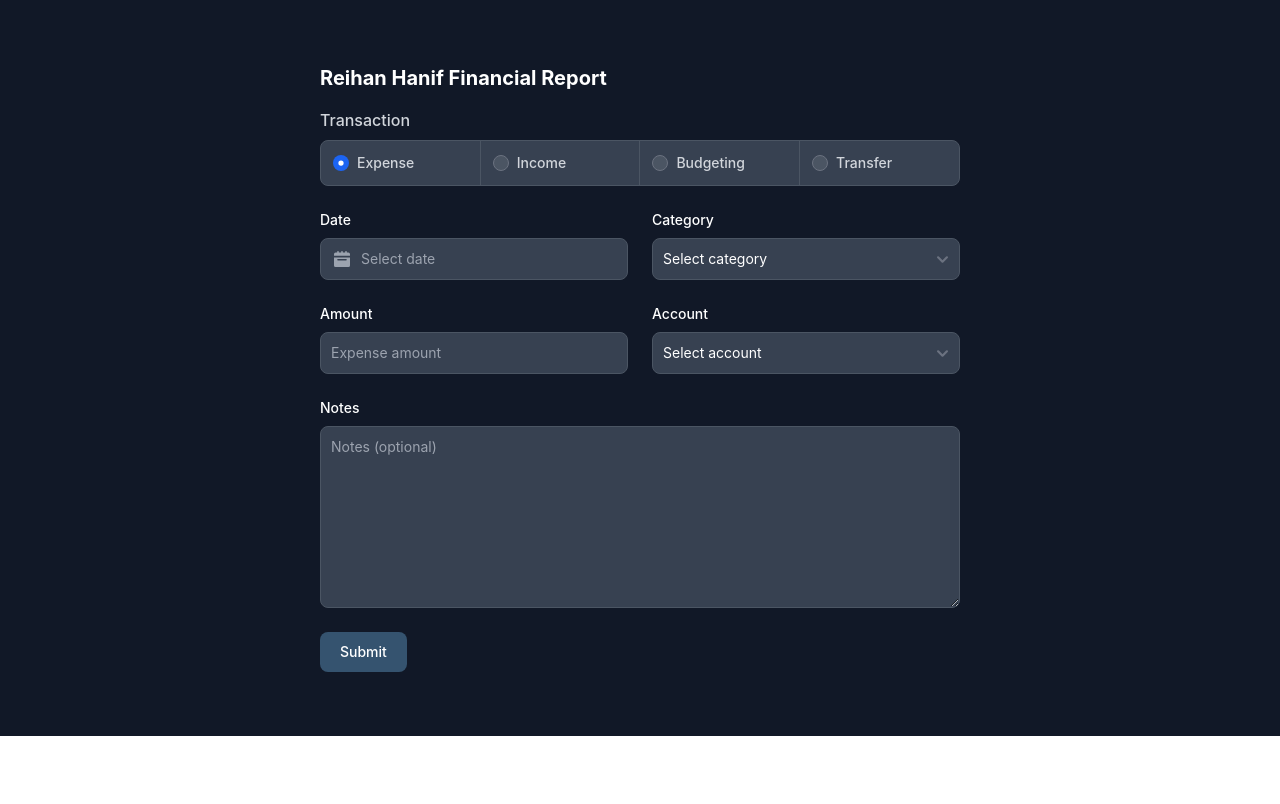
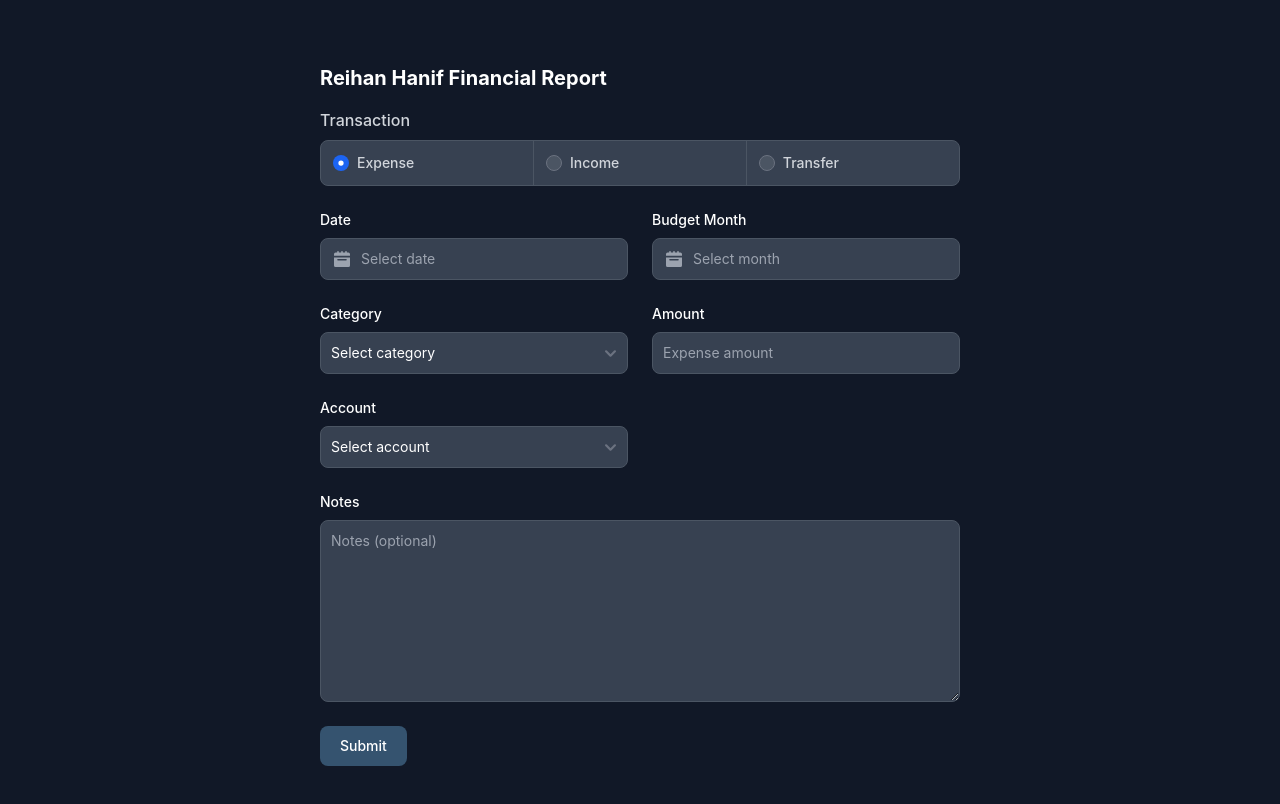
Before and after one commit to reihanif/syifa-financial-form, a website built with Vite: page index.html in a window 1280 px wide. Built offline with nearby package versions, Linux system fonts and the light colour scheme.

Commit message:
add budget month form and refactor alpine component

```diff
--- a/index.html
+++ b/index.html
@@ -10,7 +10,7 @@
     <section class="bg-white dark:bg-gray-900">
         <div x-data="form" class="py-8 px-4 mx-auto max-w-2xl lg:py-16">
             <h2 class="mb-4 text-xl font-bold text-gray-900 dark:text-white">Reihan Hanif Financial Report</h2>
-            <form x-bind:action="action" target="hidden_iframe" x-on:submit.prevent="handleSubmit">
+            <form x-bind:action="forms[formData.transaction].action" target="hidden_iframe" x-on:submit.prevent="handleSubmit">
                 <div class="grid gap-4 sm:grid-cols-2 sm:gap-6">
                     <div class="sm:col-span-2">
                         <h3 class="mb-2 font-medium text-gray-900 dark:text-gray-300">Transaction</h3>
@@ -27,12 +27,6 @@
                                     <label for="transaction-income" class="w-full py-3 ms-2 text-sm font-medium text-gray-900 dark:text-gray-300">Income</label>
                                 </div>
                             </li>
-                            <li class="w-full border-b border-gray-200 sm:border-b-0 sm:border-r dark:border-gray-600">
-                                <div class="flex items-center ps-3">
-                                    <input x-model="formData.transaction" id="transaction-budget" type="radio" value="budget" name="transaction" class="w-4 h-4 text-blue-600 bg-gray-100 border-gray-300 focus:ring-blue-500 dark:focus:ring-blue-600 dark:ring-offset-gray-700 dark:focus:ring-offset-gray-700 focus:ring-2 dark:bg-gray-600 dark:border-gray-500" required>
-                                    <label for="transaction-budget" class="w-full py-3 ms-2 text-sm font-medium text-gray-900 dark:text-gray-300">Budgeting</label>
-                                </div>
-                            </li>
                             <li class="w-full dark:border-gray-600">
                                 <div class="flex items-center ps-3">
                                     <input x-model="formData.transaction" id="transaction-transfer" type="radio" value="transfer" name="transaction" class="w-4 h-4 text-blue-600 bg-gray-100 border-gray-300 focus:ring-blue-500 dark:focus:ring-blue-600 dark:ring-offset-gray-700 dark:focus:ring-offset-gray-700 focus:ring-2 dark:bg-gray-600 dark:border-gray-500" required>
@@ -42,7 +36,6 @@
                         </ul>
                     </div>
 
-                    <div x-show="formData.transaction !== 'budget'">
                     <div>
                         <label for="date" class="block mb-2 text-sm font-medium text-gray-900 dark:text-white">Date</label>
                         <div class="relative">
@@ -51,9 +44,8 @@
                                 <path d="M20 4a2 2 0 0 0-2-2h-2V1a1 1 0 0 0-2 0v1h-3V1a1 1 0 0 0-2 0v1H6V1a1 1 0 0 0-2 0v1H2a2 2 0 0 0-2 2v2h20V4ZM0 18a2 2 0 0 0 2 2h16a2 2 0 0 0 2-2V8H0v10Zm5-8h10a1 1 0 0 1 0 2H5a1 1 0 0 1 0-2Z"/>
                                 </svg>
                             </div>
-                                <input x-model="formData.date" name="entry.687551178" datepicker datepicker-autohide datepicker-buttons datepicker-autoselect-today datepicker-format="yyyy-mm-dd" id="date" type="text" autocomplete="off" class="hidden bg-gray-50 border border-gray-300 text-gray-900 text-sm rounded-lg focus:ring-blue-500 focus:border-blue-500 sm:block w-full ps-10 p-2.5 dark:bg-gray-700 dark:border-gray-600 dark:placeholder-gray-400 dark:text-white dark:focus:ring-blue-500 dark:focus:border-blue-500" placeholder="Select date" required="">
-                                <input x-model="formData.date" name="entry.687551178" readonly data-modal-target="popup-datepicker" data-modal-toggle="popup-datepicker" id="date" type="text" autocomplete="off" class="sm:hidden bg-gray-50 border border-gray-300 text-gray-900 text-sm rounded-lg focus:ring-blue-500 focus:border-blue-500 block w-full ps-10 p-2.5 dark:bg-gray-700 dark:border-gray-600 dark:placeholder-gray-400 dark:text-white dark:focus:ring-blue-500 dark:focus:border-blue-500" placeholder="Select date" required="">
-                            </div>
+                            <input x-model="formData.date" x-bind:name="forms[formData.transaction].names.date" datepicker datepicker-autohide datepicker-buttons datepicker-autoselect-today datepicker-format="yyyy-mm-dd" id="date" type="text" autocomplete="off" class="hidden bg-gray-50 border border-gray-300 text-gray-900 text-sm rounded-lg focus:ring-blue-500 focus:border-blue-500 sm:block w-full ps-10 p-2.5 dark:bg-gray-700 dark:border-gray-600 dark:placeholder-gray-400 dark:text-white dark:focus:ring-blue-500 dark:focus:border-blue-500" placeholder="Select date" required="">
+                            <input x-model="formData.date" x-bind:name="forms[formData.transaction].names.date" readonly data-modal-target="popup-datepicker" data-modal-toggle="popup-datepicker" id="date" type="text" autocomplete="off" class="sm:hidden bg-gray-50 border border-gray-300 text-gray-900 text-sm rounded-lg focus:ring-blue-500 focus:border-blue-500 block w-full ps-10 p-2.5 dark:bg-gray-700 dark:border-gray-600 dark:placeholder-gray-400 dark:text-white dark:focus:ring-blue-500 dark:focus:border-blue-500" placeholder="Select date" required="">
                         </div>
                     </div>
 
@@ -68,9 +60,8 @@
                         </div>
                     </div>
 
-                    <div x-show="formData.transaction == 'budget'">
                     <div>
-                            <label for="month" class="block mb-2 text-sm font-medium text-gray-900 dark:text-white">Month</label>
+                        <label for="month" class="block mb-2 text-sm font-medium text-gray-900 dark:text-white">Budget Month</label>
                         <div class="relative">
                             <div class="absolute inset-y-0 start-0 flex items-center ps-3.5 pointer-events-none">
                                 <svg class="w-4 h-4 text-gray-500 dark:text-gray-400" aria-hidden="true" xmlns="http://www.w3.org/2000/svg" fill="currentColor" viewBox="0 0 20 20">
@@ -79,10 +70,7 @@
                             </div>
                             <input x-model="formData.monthYear" x-ref="monthpickerEl" datepicker datepicker-autohide datepicker-format="MM yyyy" id="month" type="text" autocomplete="off" class="hidden bg-gray-50 border border-gray-300 text-gray-900 text-sm rounded-lg focus:ring-blue-500 focus:border-blue-500 sm:block w-full ps-10 p-2.5 dark:bg-gray-700 dark:border-gray-600 dark:placeholder-gray-400 dark:text-white dark:focus:ring-blue-500 dark:focus:border-blue-500" placeholder="Select month" required="">
                             <input x-model="formData.monthYear" readonly data-modal-target="popup-monthpicker" data-modal-toggle="popup-monthpicker" id="month" type="text" autocomplete="off" class="sm:hidden bg-gray-50 border border-gray-300 text-gray-900 text-sm rounded-lg focus:ring-blue-500 focus:border-blue-500 block w-full ps-10 p-2.5 dark:bg-gray-700 dark:border-gray-600 dark:placeholder-gray-400 dark:text-white dark:focus:ring-blue-500 dark:focus:border-blue-500" placeholder="Select month" required="">
-                            </div>
-                            <div class="hidden">
-                                <input x-model="formData.month" type="text">
-                                <input x-model="formData.year" type="text">
+                            <input class="hidden" x-model="formData.month" type="text" x-bind:name="forms[formData.transaction].names.month">
                         </div>
                     </div>
                     <div x-ref="monthpickerModalEl" id="popup-monthpicker" tabindex="-1" class="hidden overflow-y-auto overflow-x-hidden fixed top-0 right-0 left-0 z-50 justify-center items-center w-full md:inset-0 h-[calc(100%-1rem)] max-h-full">
@@ -95,12 +83,11 @@
                             </div>
                         </div>
                     </div>
-                    </div>
 
                     <template x-if="formData.transaction == 'expense' || formData.transaction == 'income' || formData.transaction == 'budget'">
                         <div>
                             <label for="category" class="block mb-2 text-sm font-medium text-gray-900 dark:text-white">Category</label>
-                            <select x-model="formData.category" id="category" name="entry.1602695596" class="bg-gray-50 border border-gray-300 text-gray-900 text-sm rounded-lg focus:ring-primary-500 focus:border-primary-500 block w-full p-2.5 dark:bg-gray-700 dark:border-gray-600 dark:placeholder-gray-400 dark:text-white dark:focus:ring-primary-500 dark:focus:border-primary-500" required="">
+                            <select x-model="formData.category" id="category" x-bind:name="forms[formData.transaction].names.category" class="bg-gray-50 border border-gray-300 text-gray-900 text-sm rounded-lg focus:ring-primary-500 focus:border-primary-500 block w-full p-2.5 dark:bg-gray-700 dark:border-gray-600 dark:placeholder-gray-400 dark:text-white dark:focus:ring-primary-500 dark:focus:border-primary-500" required="">
                                 <option value="" selected="">Select category</option>
 
                                 <template x-if="formData.transaction == 'expense'">
@@ -127,12 +114,12 @@
                     <div>
                         <label for="amount" class="block mb-2 text-sm font-medium text-gray-900 dark:text-white">Amount</label>
                         <input x-model="formattedAmount" x-on:input="formatAmount" x-on:keydown="allowOnlyNumeric($event)" type="text" inputmode="numeric" autocomplete="off" id="amount" class="bg-gray-50 border border-gray-300 text-gray-900 text-sm rounded-lg focus:ring-primary-600 focus:border-primary-600 block w-full p-2.5 dark:bg-gray-700 dark:border-gray-600 dark:placeholder-gray-400 dark:text-white dark:focus:ring-primary-500 dark:focus:border-primary-500" x-bind:placeholder="ucwords(formData.transaction) + ' amount'" required="">
-                        <input x-model="formData.amount" type="hidden" name="entry.1930946708">
+                        <input x-model="formData.amount" type="hidden" x-bind:name="forms[formData.transaction].names.amount">
                     </div>
 
                     <div>
                         <label for="account" class="block mb-2 text-sm font-medium text-gray-900 dark:text-white">Account</label>
-                        <select x-model="formData.account" id="account" name="entry.1313498432" class="bg-gray-50 border border-gray-300 text-gray-900 text-sm rounded-lg focus:ring-primary-500 focus:border-primary-500 block w-full p-2.5 dark:bg-gray-700 dark:border-gray-600 dark:placeholder-gray-400 dark:text-white dark:focus:ring-primary-500 dark:focus:border-primary-500" required="">
+                        <select x-model="formData.account" id="account" x-bind:name="forms[formData.transaction].names.account" class="bg-gray-50 border border-gray-300 text-gray-900 text-sm rounded-lg focus:ring-primary-500 focus:border-primary-500 block w-full p-2.5 dark:bg-gray-700 dark:border-gray-600 dark:placeholder-gray-400 dark:text-white dark:focus:ring-primary-500 dark:focus:border-primary-500" required="">
                             <option value="" selected="">Select account</option>
                             <template x-for="(account, index) in accounts" :key="index">
                                 <option x-bind:value="account" x-text="ucwords(account)"></option>
@@ -143,7 +130,7 @@
                     <template x-if="formData.transaction == 'transfer'">
                         <div>
                             <label for="destination-account" class="block mb-2 text-sm font-medium text-gray-900 dark:text-white">Account destination</label>
-                            <select x-model="formData.destinationAccount" id="destination-account" name="entry.1181554330" class="bg-gray-50 border border-gray-300 text-gray-900 text-sm rounded-lg focus:ring-primary-500 focus:border-primary-500 block w-full p-2.5 dark:bg-gray-700 dark:border-gray-600 dark:placeholder-gray-400 dark:text-white dark:focus:ring-primary-500 dark:focus:border-primary-500" required="">
+                            <select x-model="formData.destinationAccount" id="destination-account" x-bind:name="forms[formData.transaction].names.destinationAccount" class="bg-gray-50 border border-gray-300 text-gray-900 text-sm rounded-lg focus:ring-primary-500 focus:border-primary-500 block w-full p-2.5 dark:bg-gray-700 dark:border-gray-600 dark:placeholder-gray-400 dark:text-white dark:focus:ring-primary-500 dark:focus:border-primary-500" required="">
                                 <option selected="">Select account destination</option>
                                 <template x-for="(account, index) in accounts" :key="index">
                                     <option x-bind:value="account" x-text="ucwords(account)"></option>
@@ -154,7 +141,7 @@
 
                     <div class="sm:col-span-2">
                         <label for="notes" class="block mb-2 text-sm font-medium text-gray-900 dark:text-white">Notes</label>
-                        <textarea x-model="formData.notes" id="notes" name="entry.494079581" rows="8" class="block p-2.5 w-full text-sm text-gray-900 bg-gray-50 rounded-lg border border-gray-300 focus:ring-primary-500 focus:border-primary-500 dark:bg-gray-700 dark:border-gray-600 dark:placeholder-gray-400 dark:text-white dark:focus:ring-primary-500 dark:focus:border-primary-500" placeholder="Notes (optional)"></textarea>
+                        <textarea x-model="formData.notes" id="notes" x-bind:name="forms[formData.transaction].names.notes" rows="8" class="block p-2.5 w-full text-sm text-gray-900 bg-gray-50 rounded-lg border border-gray-300 focus:ring-primary-500 focus:border-primary-500 dark:bg-gray-700 dark:border-gray-600 dark:placeholder-gray-400 dark:text-white dark:focus:ring-primary-500 dark:focus:border-primary-500" placeholder="Notes (optional)"></textarea>
                     </div>
                 </div>
                 <button :disabled="loading" type="submit" class="inline-flex w-full sm:w-fit items-center justify-center px-5 py-2.5 mt-4 sm:mt-6 text-sm font-medium text-center text-white bg-primary-700 rounded-lg focus:ring-4 focus:ring-primary-200 dark:focus:ring-primary-900 hover:bg-primary-800">
--- a/src/main.js
+++ b/src/main.js
@@ -1,6 +1,5 @@
 import './style.css'
 import 'flowbite'
-import { Modal } from 'flowbite';
 import Alpine from 'alpinejs'
 
 window.Alpine = Alpine
@@ -20,10 +19,40 @@ Alpine.data('form', () => ({
         destinationAccount: '',
         notes: '',
     },
-    actions: {
-        expense: 'https://docs.google.com/forms/d/e/1FAIpQLScLmvrLJC1z8qlgfsQ1xgriW8cKXOil_D8-1YWgUF_tnuQMWQ/formResponse',
-        income: 'https://docs.google.com/forms/d/e/1FAIpQLSdu-UwQy8ZFzjniKKOXRdTGGsFKO3I4UzKoA9jExSFnrkpCZA/formResponse',
-        transfer: 'https://docs.google.com/forms/d/e/1FAIpQLSeFEAlPeRc2WKAf9JlFxbZiJgHfuHDygUu_vM93YJJ3mQWJcA/formResponse',
+    forms: {
+        expense: {
+            names: {
+                month: 'entry.1665901515',
+                date: 'entry.687551178',
+                category: 'entry.1602695596',
+                amount: 'entry.1930946708',
+                account: 'entry.1313498432',
+                notes: 'entry.494079581',
+            },
+            action: 'https://docs.google.com/forms/d/e/1FAIpQLScLmvrLJC1z8qlgfsQ1xgriW8cKXOil_D8-1YWgUF_tnuQMWQ/formResponse'
+        },
+        income: {
+            names: {
+                month: 'entry.688109083',
+                date: 'entry.687551178',
+                category: 'entry.1602695596',
+                amount: 'entry.1930946708',
+                account: 'entry.1313498432',
+                notes: 'entry.494079581',
+            },
+            action: 'https://docs.google.com/forms/d/e/1FAIpQLSdu-UwQy8ZFzjniKKOXRdTGGsFKO3I4UzKoA9jExSFnrkpCZA/formResponse'
+        },
+        transfer: {
+            names: {
+                month: 'entry.372125670',
+                date: 'entry.687551178',
+                amount: 'entry.1930946708',
+                account: 'entry.1313498432',
+                destinationAccount: 'entry.1181554330',
+                notes: 'entry.494079581',
+            },
+            action: 'https://docs.google.com/forms/d/e/1FAIpQLSeFEAlPeRc2WKAf9JlFxbZiJgHfuHDygUu_vM93YJJ3mQWJcA/formResponse'
+        }
     },
     categories: {
         expense: [
@@ -41,8 +70,7 @@ Alpine.data('form', () => ({
             'receivables',
             'other',
         ],
-        income: ['monthly salary', 'gift', 'receivables', 'remain balance', 'bonus', 'other'],
-        budget: ['savings', 'needs', 'wants']
+        income: ['monthly salary', 'gift', 'receivables', 'remain balance', 'bonus', 'other']
     },
     accounts: ['Mandiri', 'BRI', 'Cash'],
     ucwords(text) {
@@ -99,9 +127,6 @@ Alpine.data('form', () => ({
         }
     },
 
-    get action() {
-        return this.actions[this.formData.transaction];
-    },
     get formattedAmount() {
         return this.formData.amount ? this.formatToRupiah(this.formData.amount) : '';
     },
```
Lines whose indentation alone changed are shown as unchanged.
